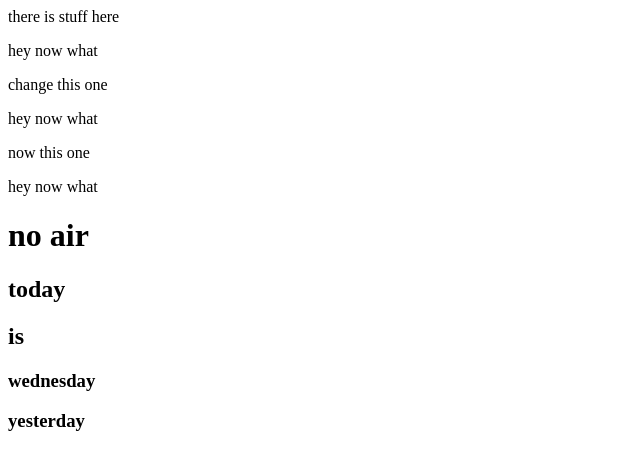
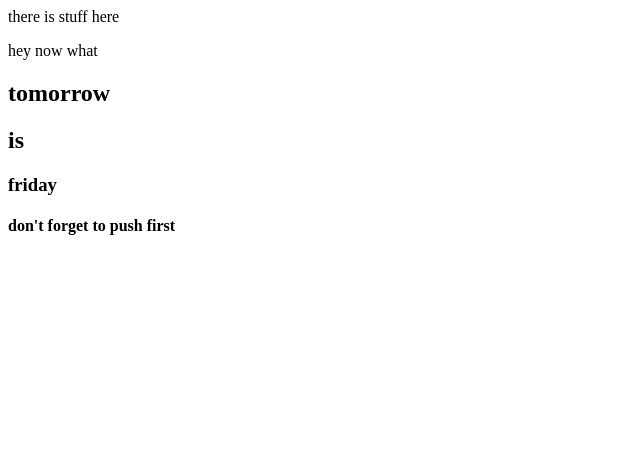
Before and after one commit to rhondakremer/git-destroy, a plain HTML site: page index.html in a window 1280 px wide. Shown: the whole page, without its empty margins (0-640 px from the left). Drawn offline with Linux system fonts and the light colour scheme.

Commit message:
index update will squash will need force push

```diff
--- a/index.html
+++ b/index.html
@@ -9,14 +9,9 @@
 <body>
     there is stuff here
     <p>hey now what</p>
-    <p>change this one</p>
-    <p>hey now what</p>
-    <p>now this one</p>
-    <p>hey now what</p>
-    <h1>no air</h1>
-    <h2>today</h2>
+    <h2>tomorrow</h2>
     <h2>is</h2>
-    <h3>wednesday</h3>
-    <h3>yesterday</h3>
+    <h3>friday</h3>
+    <h4>don't forget to push first</h4>
 </body>
 </html>
```
